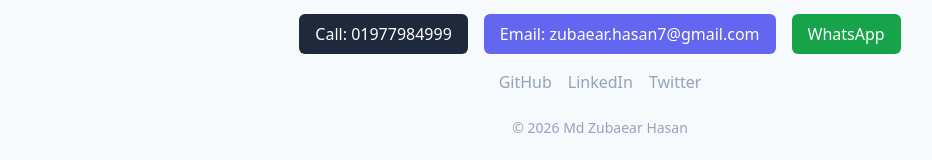
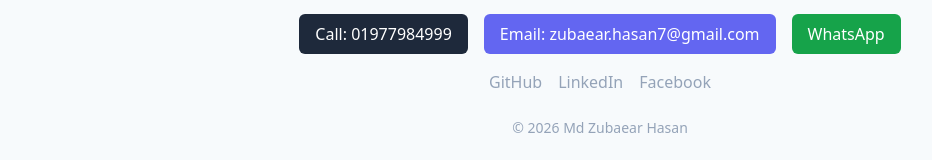
Before and after one commit to Xubaear/portfolio, a React (Vite) app: page / in a window 1280 px wide. Shown: the part 2971-3131 px from the top of the page, without its empty margins (40-972 px from the left). Built offline with nearby package versions, Linux system fonts and the light colour scheme.

Commit message:
social account added

```diff
--- a/src/components/Footer.jsx
+++ b/src/components/Footer.jsx
@@ -16,9 +16,9 @@ export default function Footer() {
         </div>
 
         <div className="mt-4 flex items-center justify-center gap-4 text-slate-400">
-          <a href="https://github.com/" target="_blank" rel="noreferrer">GitHub</a>
-          <a href="https://www.linkedin.com/" target="_blank" rel="noreferrer">LinkedIn</a>
-          <a href="https://twitter.com/" target="_blank" rel="noreferrer">Twitter</a>
+          <a href="https://github.com/Xubaear" target="_blank" rel="noreferrer">GitHub</a>
+          <a href="https://www.linkedin.com/in/zubaear/" target="_blank" rel="noreferrer">LinkedIn</a>
+          <a href="https://www.facebook.com/zubaear.hasan" target="_blank" rel="noreferrer">Facebook</a>
         </div>
         <div className="mt-6 text-sm">© {new Date().getFullYear()} Md Zubaear Hasan</div>
       </div>
```
